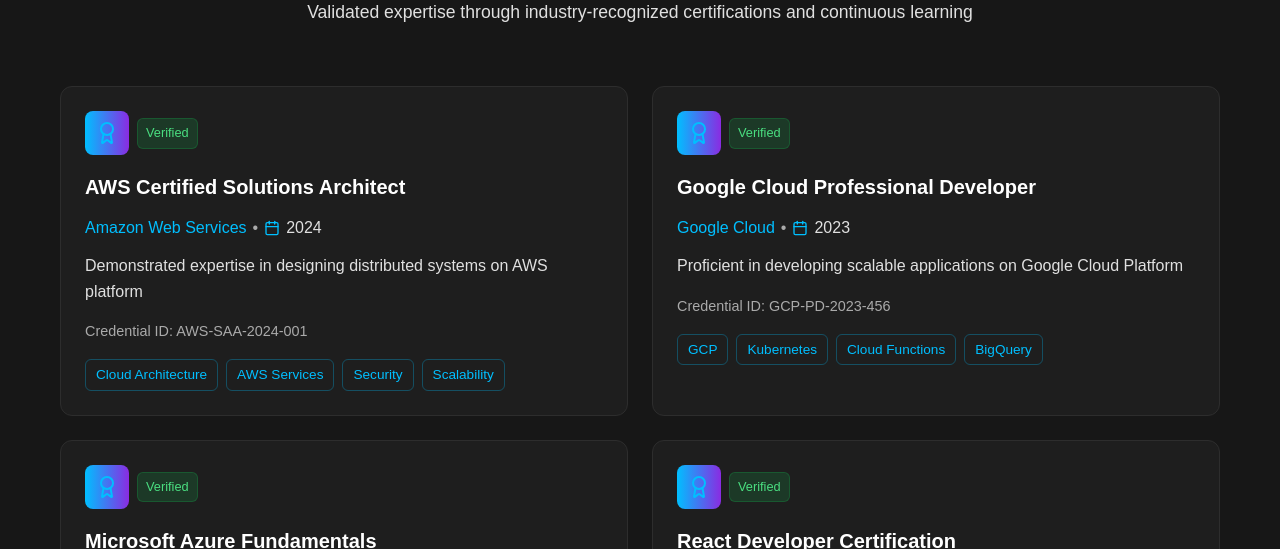
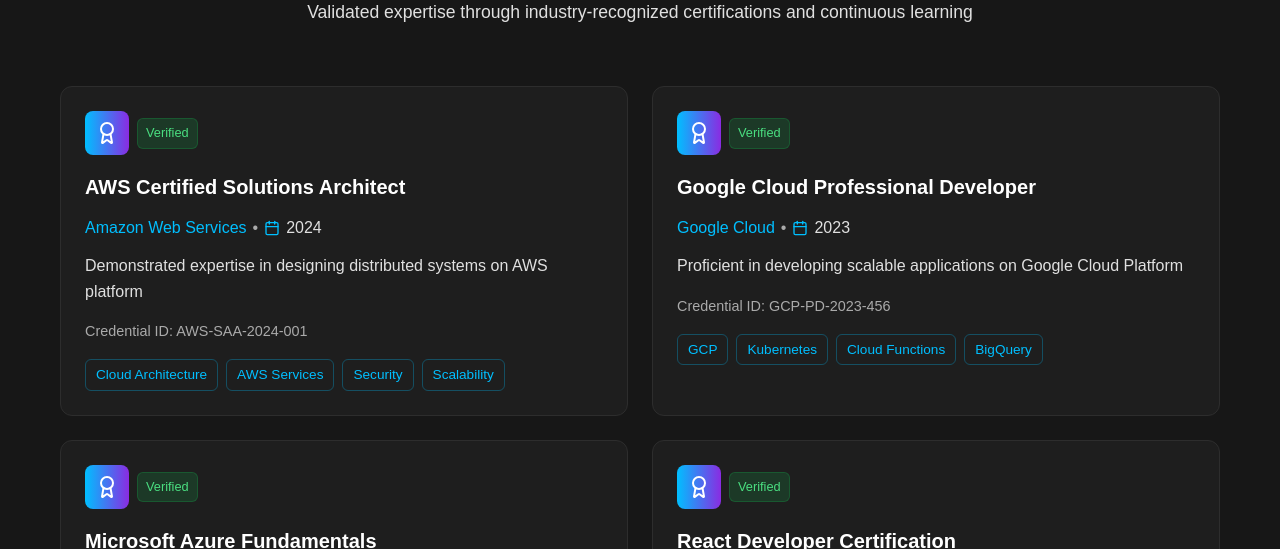
Before and after one commit to AadityaT123/Portfolio_aaditya_trivedi, a React (Vite) app: page / in a window 1280 px wide. Shown: the part 4920-5469 px from the top of the page. Built offline with nearby package versions, Linux system fonts and the light colour scheme.

Commit message:
icon color changed

```diff
--- a/src/Component/Certifications/Certifications.css
+++ b/src/Component/Certifications/Certifications.css
@@ -68,6 +68,9 @@
   background: linear-gradient(to right, #00bfff, #8a2be2);
   padding: 10px;
   border-radius: 8px;
+}
+.cert-icon .icon {
+   color: white;
 }
 
 .icon {
```
